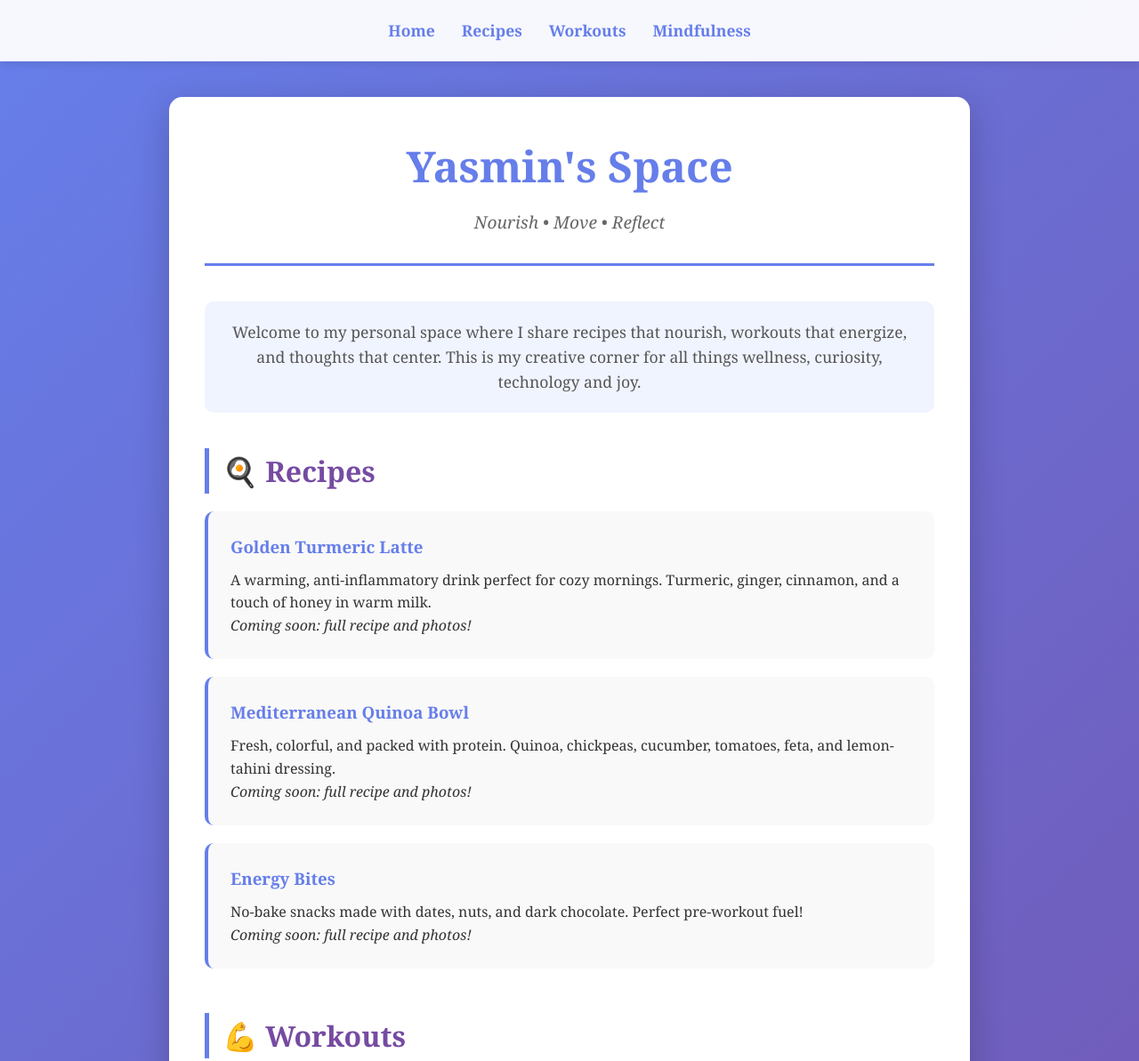
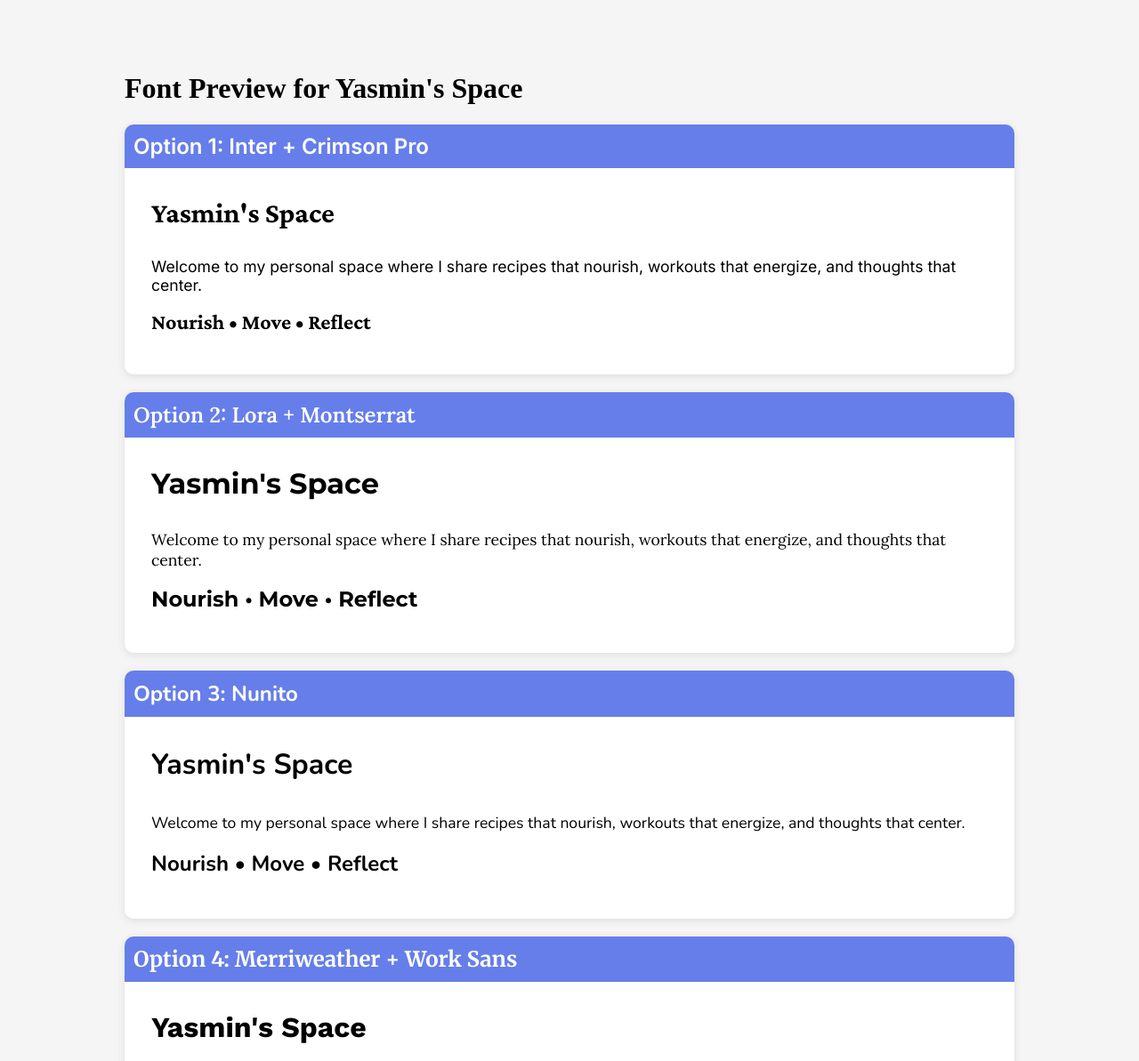
Before and after one commit to gingeryaz/gingeryaz.github.io, a plain HTML site: page index.html in a window 1280 px wide. Shown: the top 1193 px of the page at 89% size. Drawn offline with nearby package versions, Linux system fonts and the light colour scheme.

Commit message:
Update index.html

```diff
--- a/index.html
+++ b/index.html
@@ -3,216 +3,67 @@
 <head>
     <meta charset="UTF-8">
     <meta name="viewport" content="width=device-width, initial-scale=1.0">
-    <title>Yasmin's Personal Space</title>
+    <title>Font Preview</title>
+    <link href="https://fonts.googleapis.com/css2?family=Inter:wght@400;600&family=Crimson+Pro:wght@600;700&family=Lora:wght@400;600&family=Montserrat:wght@600;700&family=Nunito:wght@400;600;700&family=Merriweather:wght@400;700&family=Work+Sans:wght@600;700&family=Poppins:wght@400;600;700&display=swap" rel="stylesheet">
     <style>
-        * {
-            margin: 0;
-            padding: 0;
-            box-sizing: border-box;
+        body {
+            max-width: 1000px;
+            margin: 40px auto;
+            padding: 20px;
+            background: #f5f5f5;
         }
-
-        body {
-            font-family: 'Georgia', serif;
-            line-height: 1.6;
-            color: #333;
-            background: linear-gradient(135deg, #667eea 0%, #764ba2 100%);
-            min-height: 100vh;
-        }
-
-        nav {
-            background: rgba(255, 255, 255, 0.95);
-            padding: 20px 0;
-            box-shadow: 0 2px 10px rgba(0,0,0,0.1);
-            position: sticky;
-            top: 0;
-            z-index: 100;
-        }
-
-        nav ul {
-            list-style: none;
-            display: flex;
-            justify-content: center;
-            gap: 30px;
-            flex-wrap: wrap;
-        }
-
-        nav a {
-            color: #667eea;
-            text-decoration: none;
-            font-weight: 600;
-            font-size: 1.1em;
-            transition: color 0.3s;
-        }
-
-        nav a:hover {
-            color: #764ba2;
-        }
-
-        .container {
-            max-width: 900px;
-            margin: 40px auto;
-            padding: 40px;
+        .preview {
             background: white;
-            border-radius: 15px;
-            box-shadow: 0 10px 40px rgba(0,0,0,0.2);
-        }
-
-        header {
-            text-align: center;
-            padding-bottom: 30px;
-            border-bottom: 3px solid #667eea;
-            margin-bottom: 40px;
-        }
-
-        h1 {
-            font-size: 3em;
-            color: #667eea;
-            margin-bottom: 10px;
-        }
-
-        .tagline {
-            color: #666;
-            font-size: 1.2em;
-            font-style: italic;
-        }
-
-        .section {
-            margin-bottom: 50px;
-        }
-
-        h2 {
-            color: #764ba2;
-            margin-bottom: 20px;
-            font-size: 2em;
-            border-left: 5px solid #667eea;
-            padding-left: 15px;
-        }
-
-        .card {
-            background: #f9f9f9;
-            padding: 25px;
+            padding: 30px;
             margin: 20px 0;
             border-radius: 10px;
-            border-left: 4px solid #667eea;
-            transition: transform 0.3s, box-shadow 0.3s;
+            box-shadow: 0 2px 10px rgba(0,0,0,0.1);
         }
-
-        .card:hover {
-            transform: translateX(5px);
-            box-shadow: 0 5px 15px rgba(102, 126, 234, 0.3);
-        }
-
-        .card h3 {
-            color: #667eea;
-            margin-bottom: 10px;
-        }
-
-        .intro {
-            text-align: center;
-            font-size: 1.1em;
-            color: #555;
-            margin-bottom: 40px;
-            padding: 20px;
-            background: #f0f4ff;
-            border-radius: 10px;
-        }
-
-        footer {
-            text-align: center;
-            margin-top: 50px;
-            padding-top: 30px;
-            border-top: 2px solid #eee;
-            color: #888;
+        .preview h2 {
+            background: #667eea;
+            color: white;
+            padding: 10px;
+            margin: -30px -30px 20px -30px;
+            border-radius: 10px 10px 0 0;
         }
     </style>
 </head>
 <body>
-    <nav>
-        <ul>
-            <li><a href="#home">Home</a></li>
-            <li><a href="#recipes">Recipes</a></li>
-            <li><a href="#workouts">Workouts</a></li>
-            <li><a href="#mindfulness">Mindfulness</a></li>
-        </ul>
-    </nav>
+    <h1>Font Preview for Yasmin's Space</h1>
 
-    <div class="container">
-        <header id="home">
-            <h1>Yasmin's Space</h1>
-            <p class="tagline">Nourish • Move • Reflect</p>
-        </header>
+    <div class="preview" style="font-family: 'Inter', sans-serif;">
+        <h2>Option 1: Inter + Crimson Pro</h2>
+        <p style="font-family: 'Crimson Pro', serif; font-size: 2em; font-weight: 700;">Yasmin's Space</p>
+        <p style="font-size: 1.1em;">Welcome to my personal space where I share recipes that nourish, workouts that energize, and thoughts that center.</p>
+        <p><strong style="font-family: 'Crimson Pro', serif; font-size: 1.5em;">Nourish • Move • Reflect</strong></p>
+    </div>
 
-        <div class="intro">
-            <p>Welcome to my personal space where I share recipes that nourish, workouts that energize, and thoughts that center. This is my creative corner for all things wellness, curiosity, technology and joy.</p>
-        </div>
+    <div class="preview" style="font-family: 'Lora', serif;">
+        <h2>Option 2: Lora + Montserrat</h2>
+        <p style="font-family: 'Montserrat', sans-serif; font-size: 2em; font-weight: 700;">Yasmin's Space</p>
+        <p style="font-size: 1.1em;">Welcome to my personal space where I share recipes that nourish, workouts that energize, and thoughts that center.</p>
+        <p><strong style="font-family: 'Montserrat', sans-serif; font-size: 1.5em;">Nourish • Move • Reflect</strong></p>
+    </div>
 
-        <section class="section" id="recipes">
-            <h2>🍳 Recipes</h2>
+    <div class="preview" style="font-family: 'Nunito', sans-serif;">
+        <h2>Option 3: Nunito</h2>
+        <p style="font-size: 2em; font-weight: 700;">Yasmin's Space</p>
+        <p style="font-size: 1.1em;">Welcome to my personal space where I share recipes that nourish, workouts that energize, and thoughts that center.</p>
+        <p><strong style="font-size: 1.5em;">Nourish • Move • Reflect</strong></p>
+    </div>
 
-            <div class="card">
-                <h3>Golden Turmeric Latte</h3>
-                <p>A warming, anti-inflammatory drink perfect for cozy mornings. Turmeric, ginger, cinnamon, and a touch of honey in warm milk.</p>
-                <p><em>Coming soon: full recipe and photos!</em></p>
-            </div>
+    <div class="preview" style="font-family: 'Merriweather', serif;">
+        <h2>Option 4: Merriweather + Work Sans</h2>
+        <p style="font-family: 'Work Sans', sans-serif; font-size: 2em; font-weight: 700;">Yasmin's Space</p>
+        <p style="font-size: 1.1em;">Welcome to my personal space where I share recipes that nourish, workouts that energize, and thoughts that center.</p>
+        <p><strong style="font-family: 'Work Sans', sans-serif; font-size: 1.5em;">Nourish • Move • Reflect</strong></p>
+    </div>
 
-            <div class="card">
-                <h3>Mediterranean Quinoa Bowl</h3>
-                <p>Fresh, colorful, and packed with protein. Quinoa, chickpeas, cucumber, tomatoes, feta, and lemon-tahini dressing.</p>
-                <p><em>Coming soon: full recipe and photos!</em></p>
-            </div>
-
-            <div class="card">
-                <h3>Energy Bites</h3>
-                <p>No-bake snacks made with dates, nuts, and dark chocolate. Perfect pre-workout fuel!</p>
-                <p><em>Coming soon: full recipe and photos!</em></p>
-            </div>
-        </section>
-
-        <section class="section" id="workouts">
-            <h2>💪 Workouts</h2>
-
-            <div class="card">
-                <h3>Morning Flow Yoga (20 min)</h3>
-                <p>A gentle sequence to wake up the body. Sun salutations, hip openers, and gentle twists to start your day energized.</p>
-                <p><em>Coming soon: video and detailed sequence!</em></p>
-            </div>
-
-            <div class="card">
-                <h3>Core Strength Series</h3>
-                <p>15-minute targeted core workout. Planks, boat pose variations, and oblique work for functional strength.</p>
-                <p><em>Coming soon: workout guide!</em></p>
-            </div>
-
-            <div class="card">
-                <h3>Evening Wind-Down Stretch</h3>
-                <p>Restorative poses to release tension. Forward folds, gentle spinal twists, and supported backbends.</p>
-                <p><em>Coming soon: video and guide!</em></p>
-            </div>
-        </section>
-
-        <section class="section" id="mindfulness">
-            <h2>🧘 Mindfulness Thoughts</h2>
-
-            <div class="card">
-                <h3>On Being Present</h3>
-                <p>"The present moment is the only moment we truly have. Not the past we cannot change, nor the future we cannot control. Just this breath, this step, this now."</p>
-            </div>
-
-            <div class="card">
-                <h3>Balancing Tech & Presence</h3>
-                <p>As someone in software engineering, I'm constantly thinking about how to build technology while maintaining human connection and mindfulness. Can we code with intention?</p>
-            </div>
-
-            <div class="card">
-                <h3>The Practice of Non-Doing</h3>
-                <p>In a culture obsessed with productivity, there's profound power in simply being. Not every moment needs to be optimized, not every hour needs to produce something.</p>
-            </div>
-        </section>
-
-        <footer>
-            <p>✨ Made with intention • Updated regularly ✨</p>
-            <p><a href="https://github.com/gingeryaz" style="color: #667eea;">GitHub</a></p>
-        </footer>
+    <div class="preview" style="font-family: 'Poppins', sans-serif;">
+        <h2>Option 5: Poppins</h2>
+        <p style="font-size: 2em; font-weight: 700;">Yasmin's Space</p>
+        <p style="font-size: 1.1em;">Welcome to my personal space where I share recipes that nourish, workouts that energize, and thoughts that center.</p>
+        <p><strong style="font-size: 1.5em;">Nourish • Move • Reflect</strong></p>
     </div>
 </body>
 </html>
```
